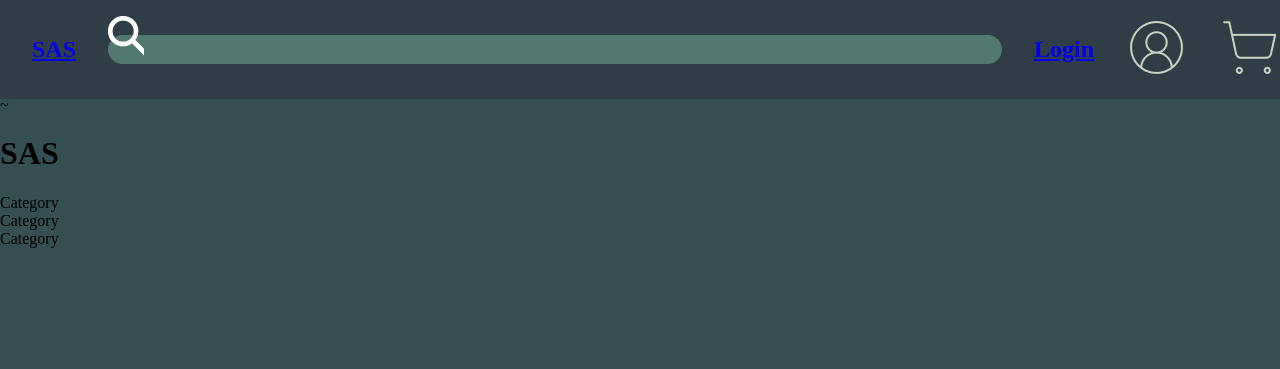
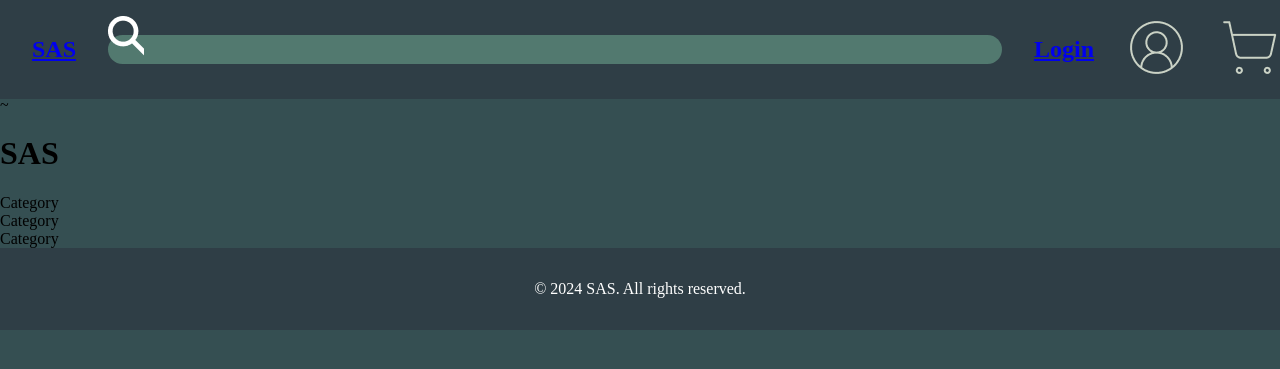
Before and after one commit to FEUP-LTW-2024/ltw-project-2024-ltw06g03, a PHP site: page / in a window 1280 px wide. Shown: the top 369 px of the page. Run offline with PHP 8.4, Linux system fonts and the light colour scheme.

Commit message:
start footer

```diff
--- a/index.php
+++ b/index.php
@@ -2,6 +2,7 @@
 
 include_once("templates/head.php");
 include_once("templates/header.php");
+include_once("templates/footer.php");
 
 output_head("Smooth As Silk");
 ?>
@@ -19,5 +20,8 @@ output_head("Smooth As Silk");
             Category
         </div>
     </section>
+    <?php output_footer(); ?>
+
 </body>
+
 </html>
--- a/style/style.css
+++ b/style/style.css
@@ -34,3 +34,10 @@ body
     border-color: var(--green);
     border: none;
 }
+
+footer {
+    background-color: var(--very_dark_green);
+    color: white;
+    padding: 1em;
+    text-align: center;
+}
--- /dev/null
+++ b/templates/footer.php
@@ -0,0 +1,7 @@
+<?php
+    function output_footer() {?>
+        <footer>
+            <p>&copy; <?php echo date("Y"); ?> SAS. All rights reserved.</p>
+        </footer>
+    <?php }
+?>
```
